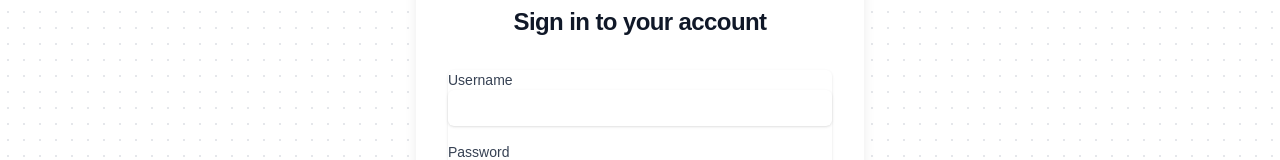
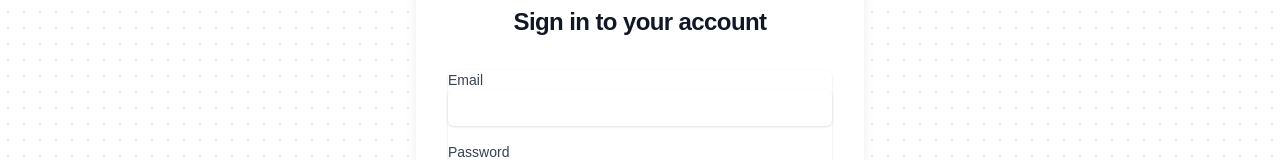
Before and after one commit to triaxyd/edu-app, a Next.js app: page / in a window 1280 px wide. Shown: the part 300-460 px from the top of the page. Built offline with nearby package versions, Linux system fonts and the light colour scheme; no server answers.

Commit message:
change folder structure

```diff
--- a/context/authContext.js
+++ /dev/null
@@ -1,36 +0,0 @@
-'use client';
-import { createContext, useState, useContext } from 'react';
-import { useRouter } from 'next/navigation';
-
-const AuthContext = createContext();
-
-export function AuthProvider({ children }) {
-  const [isLoggedIn, setIsLoggedIn] = useState(false);
-  const router = useRouter();
-
-  const login = (username, password) => {
-    // Hardcoded credentials
-    if (username === 'student' && password === '1234') {
-      setIsLoggedIn(true);
-      router.push('/home');
-      return true;
-    } else {
-      return false;
-    }
-  };
-
-  const logout = () => {
-    setIsLoggedIn(false);
-    router.push('/');
-  };
-
-  return (
-    <AuthContext.Provider value={{ isLoggedIn, login, logout }}>
-      {children}
-    </AuthContext.Provider>
-  );
-}
-
-export function useAuth() {
-  return useContext(AuthContext);
-}
--- a/src/app/home/page.js
+++ b/src/app/home/page.js
@@ -1,6 +1,6 @@
 'use client';
 import Link from 'next/link';
-import { useAuth } from '../../../context/authContext';
+import { useAuth } from '../../context/authContext';
 import { useEffect } from 'react';
 import { useRouter } from 'next/navigation';
 
@@ -23,15 +23,15 @@ const modules = [
 ];
 
 export default function HomePage() {
-  const { isLoggedIn, logout } = useAuth();
+  const { user, logout } = useAuth();
   const router = useRouter();
 
   // Redirect to login if not logged in
   useEffect(() => {
-    if (!isLoggedIn) {
+    if (!user) {
       router.push('/');
     }
-  }, [isLoggedIn]);
+  }, [user]);
 
   return (
     <div className="p-4">
--- a/src/app/layout.js
+++ b/src/app/layout.js
@@ -1,6 +1,6 @@
 import { Geist, Geist_Mono } from "next/font/google";
 import "./globals.css";
-import { AuthProvider } from "../../context/authContext";
+import { AuthProvider } from "../context/authContext";
 
 const geistSans = Geist({
   variable: "--font-geist-sans",
@@ -23,7 +23,7 @@ export default function RootLayout({ children }) {
       <body
         className={`${geistSans.variable} ${geistMono.variable} antialiased h-full relative bg-white`}
       >
-        {/* Background Grid + Light Glow */}
+        {/* Background Grid */}
         <div className="absolute inset-0 -z-10 h-full w-full bg-white bg-[radial-gradient(#e5e7eb_1px,transparent_1px)] [background-size:16px_16px]"></div>
 
         {/* App Content */}
--- a/src/app/page.js
+++ b/src/app/page.js
@@ -1,16 +1,17 @@
 'use client';
 import { useState } from 'react';
-import { useAuth } from '../../context/authContext';
+import { useAuth } from '../context/authContext';
+
 
 export default function LoginPage() {
   const { login } = useAuth();
-  const [username, setUsername] = useState('');
+  const [email, setEmail] = useState('');
   const [password, setPassword] = useState('');
   const [error, setError] = useState('');
 
-  const handleSubmit = (e) => {
+  const handleSubmit = async (e) => {
     e.preventDefault();
-    const success = login(username, password);
+    const success = await login(email, password);
     if (!success) {
       setError('Invalid credentials. Try again.');
     }
@@ -35,17 +36,17 @@ export default function LoginPage() {
           )}
           <div className="-space-y-px rounded-md shadow-sm">
             <div className="mb-4">
-              <label htmlFor="username" className="block text-sm font-medium text-gray-700">
-                Username
+              <label htmlFor="email" className="block text-sm font-medium text-gray-700">
+                Email
               </label>
               <input
-                id="username"
-                name="username"
-                type="text"
-                autoComplete="username"
+                id="email"
+                name="email"
+                type="email"
+                autoComplete="email"
                 required
-                value={username}
-                onChange={(e) => setUsername(e.target.value)}
+                value={email}
+                onChange={(e) => setEmail(e.target.value)}
                 className="block w-full rounded-md border-gray-300 px-3 py-2 placeholder-gray-400 shadow-sm focus:border-indigo-500 focus:outline-none focus:ring-indigo-500 sm:text-sm"
               />
             </div>
--- /dev/null
+++ b/src/context/authContext.js
@@ -0,0 +1,52 @@
+'use client';
+import { createContext, useContext, useEffect, useState } from 'react';
+import { useRouter } from 'next/navigation';
+import { auth } from '../lib/firebase';
+import {
+  signInWithEmailAndPassword,
+  signOut,
+  onAuthStateChanged,
+} from 'firebase/auth';
+
+const AuthContext = createContext();
+
+export function AuthProvider({ children }) {
+  const [user, setUser] = useState(null);
+  const [loading, setLoading] = useState(true);
+  const router = useRouter();
+
+  // Listen for auth state changes
+  useEffect(() => {
+    const unsubscribe = onAuthStateChanged(auth, (currentUser) => {
+      setUser(currentUser);
+      setLoading(false);
+    });
+    return () => unsubscribe();
+  }, []);
+
+  const login = async (email, password) => {
+    try {
+      await signInWithEmailAndPassword(auth, email, password);
+      router.push('/home');
+      return true;
+    } catch (error) {
+      console.error('Login error:', error.message);
+      return false;
+    }
+  };
+
+  const logout = async () => {
+    await signOut(auth);
+    router.push('/');
+  };
+
+  return (
+    <AuthContext.Provider value={{ user, login, logout }}>
+      {!loading && children}
+    </AuthContext.Provider>
+  );
+}
+
+export function useAuth() {
+  return useContext(AuthContext);
+}
--- /dev/null
+++ b/src/lib/firebase.js
@@ -0,0 +1,20 @@
+import { initializeApp } from 'firebase/app';
+import { getAuth } from 'firebase/auth';
+
+const firebaseConfig = {
+    apiKey: "AIzaSyD9d_5fQug3l479ejRaTxMGp_dFzwgTVmk",
+    authDomain: "jsedu-27cda.firebaseapp.com",
+    projectId: "jsedu-27cda",
+    storageBucket: "jsedu-27cda.firebasestorage.app",
+    messagingSenderId: "355588287657",
+    appId: "1:355588287657:web:9bc87296b9bfb320c5cdb8",
+    measurementId: "G-D7331M38D1"
+};
+
+// Initialize Firebase
+const app = initializeApp(firebaseConfig);
+
+// Export auth instance
+const auth = getAuth(app);
+
+export { auth };
```
Also changed, not shown: package.json (+5 -4 lines), 1 other file (tests, documents, lock files or other folders).
